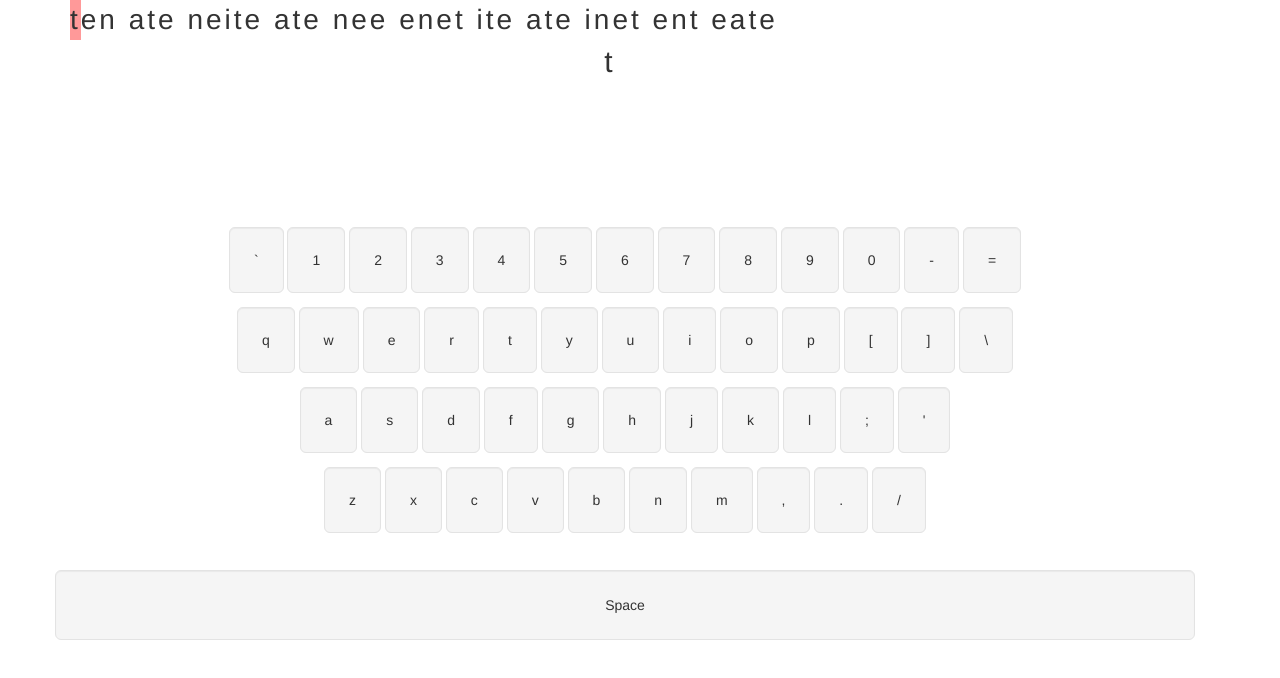
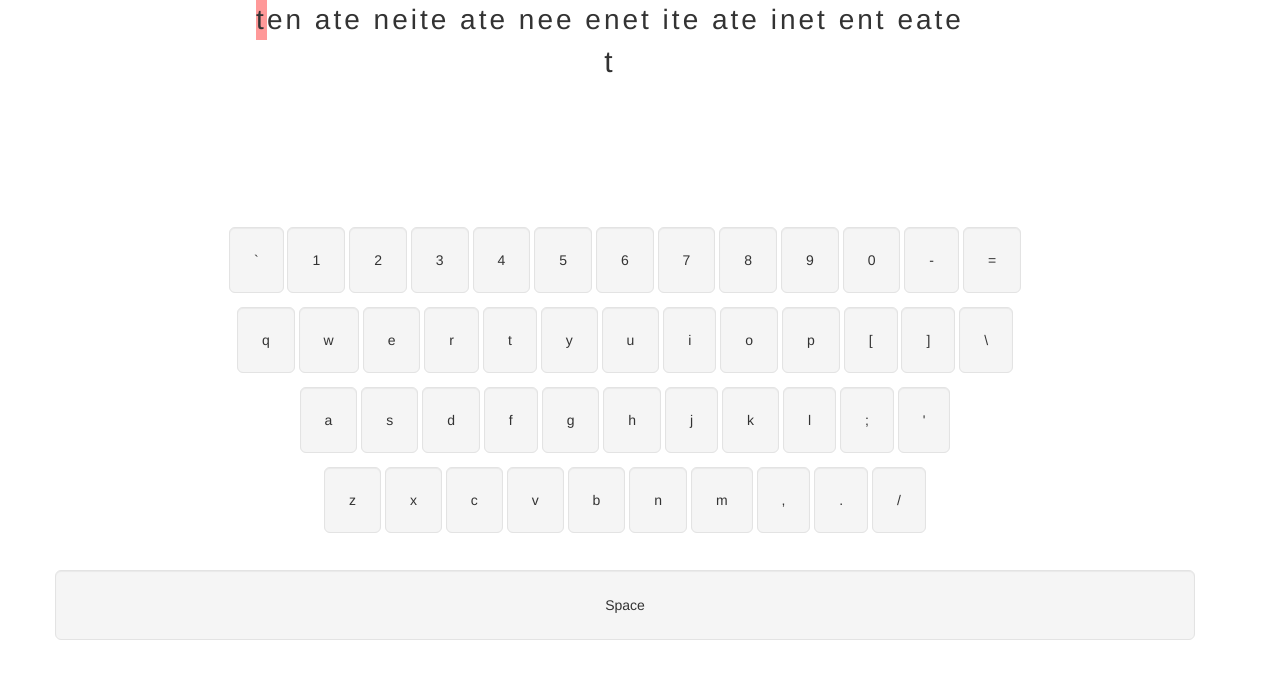
Before and after one commit to jmblake4/jQuery, a plain HTML site: page index.html in a window 1280 px wide. Drawn offline with nearby package versions, Linux system fonts and the light colour scheme.

Commit message:
completed - centered text in word container

```diff
--- a/index.html
+++ b/index.html
@@ -7,7 +7,7 @@
 	<body>
 		<div class='container' id='target'>
 			<div class='row col-md-12' id='word-container'>
-				<div class='row col-lg-12' id='words'></div>
+				<div class='row col-lg-12 text-center' id='words'></div>
 				<div class='row col-lg-12 text-center' id='words-typed'></div>
 				<div class='row col-lg-12 text-center' id='next-letter'></div>
 				<div class='row col-lg-12 text-center' id='icons'></div>
```
